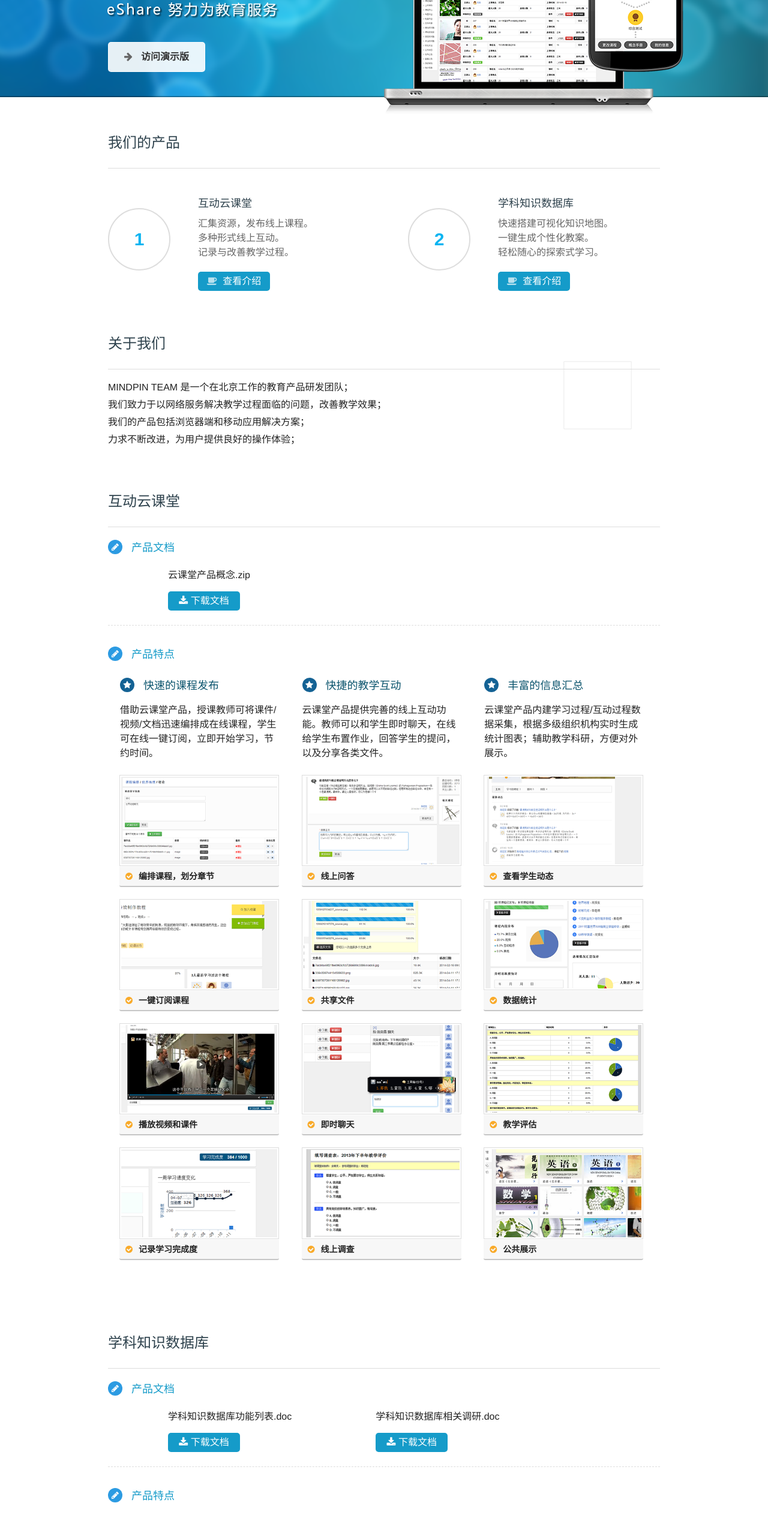
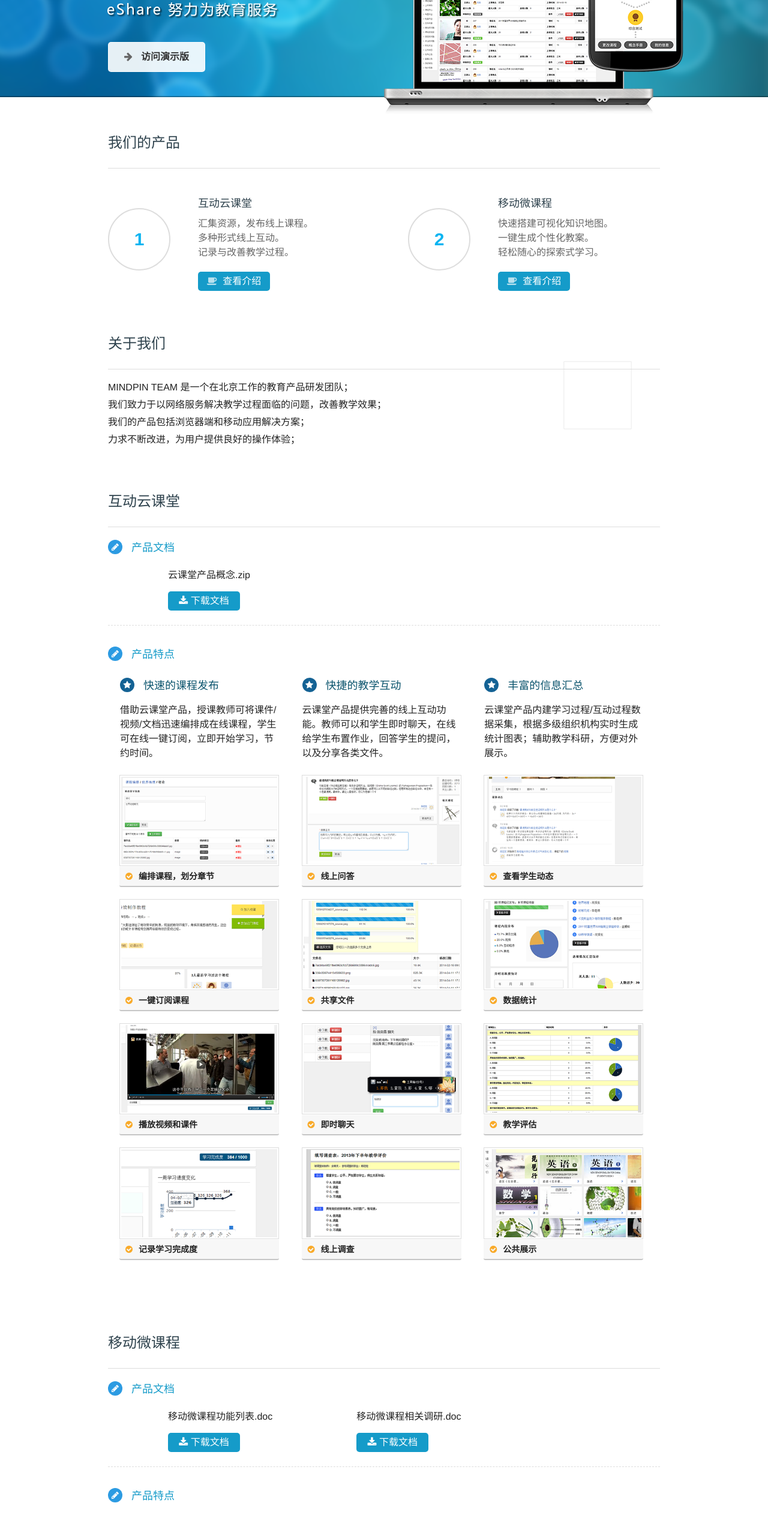
Before and after one commit to mindpin/products, a plain HTML site: page index.html in a window 1280 px wide. Shown: the part 240-2771 px from the top of the page at 60% size. Drawn offline with Linux system fonts and the light colour scheme.

Commit message:
Update index.html

```diff
--- a/index.html
+++ b/index.html
@@ -12,7 +12,7 @@
       <div class='logo-text'></div>
       <div class='pc-cover'></div>
       <div class='android-cover'></div>
-      <a class='preview' href='http://124.115.26.249' target='_blank'>
+      <a class='preview' href='http://kc-alpha.4ye.me' target='_blank'>
         <i class='fa fa-arrow-right'></i>
         <span>访问演示版</span>
       </a>
@@ -37,7 +37,7 @@
 
       <div class='product'>
         <div class='num'>2</div>
-        <h2>学科知识数据库</h2>
+        <h2>移动微课程</h2>
         <p>
           快速搭建可视化知识地图。<br/>
           一键生成个性化教案。<br/>
@@ -182,21 +182,21 @@
     </div>
 
     <div class='content info knet' id='doc-knet'>
-      <h1>学科知识数据库</h1>
+      <h1>移动微课程</h1>
       <div class='block doc'>
         <h2>
           <i class='fa fa-pencil'></i>
           <span>产品文档</span>
         </h2>
         <div class='doc word'>
-          <div class='title'>学科知识数据库功能列表.doc</div>
+          <div class='title'>移动微课程功能列表.doc</div>
           <a class='download' href='http://oss-cn-hangzhou.aliyuncs.com/pie_test_001/dev_documents/20140411/2014-03-03-%E5%AD%A6%E7%A7%91%E7%9F%A5%E8%AF%86%E6%95%B0%E6%8D%AE%E5%BA%93%E4%BA%A7%E5%93%81%E7%9A%84%E5%8A%9F%E8%83%BD%E5%88%97%E8%A1%A8%E6%8F%8F%E8%BF%B0%E5%92%8C%E7%9B%B8%E5%85%B3%E9%97%AE%E9%A2%98%E8%A7%A3%E7%AD%94.doc' target='_blank'>
             <i class='fa fa-download'></i>
             <span>下载文档</span>
           </a>
         </div>
         <div class='doc word'>
-          <div class='title'>学科知识数据库相关调研.doc</div>
+          <div class='title'>移动微课程相关调研.doc</div>
           <a class='download' href='http://oss-cn-hangzhou.aliyuncs.com/pie_test_001/dev_documents/20140411/2014-03-03-%E5%AD%A6%E7%A7%91%E7%9F%A5%E8%AF%86%E6%95%B0%E6%8D%AE%E5%BA%93%E7%9B%B8%E5%85%B3%E8%B0%83%E7%A0%94-%E5%A5%BD%E5%A4%84%E8%AF%B4%E6%98%8E-%E9%99%84%E7%A7%BB%E5%8A%A8%E7%AB%AF%E7%95%8C%E9%9D%A2%E6%88%AA%E5%9B%BE.doc' target='_blank'>
             <i class='fa fa-download'></i>
             <span>下载文档</span>
@@ -217,7 +217,7 @@
               <span>轻松构建知识地图</span>
             </h3>
             <div class='desc'>
-              通过学科知识数据库提供的录入编辑工具，教师可以根据现有大纲，把结构化知识点输入数据库，并即时生成图形化视图，所见即所得。
+              通过移动微课程提供的录入编辑工具，教师可以根据现有大纲，把结构化知识点输入数据库，并即时生成图形化视图，所见即所得。
             </div>
 
             <div class='snap'>
```
